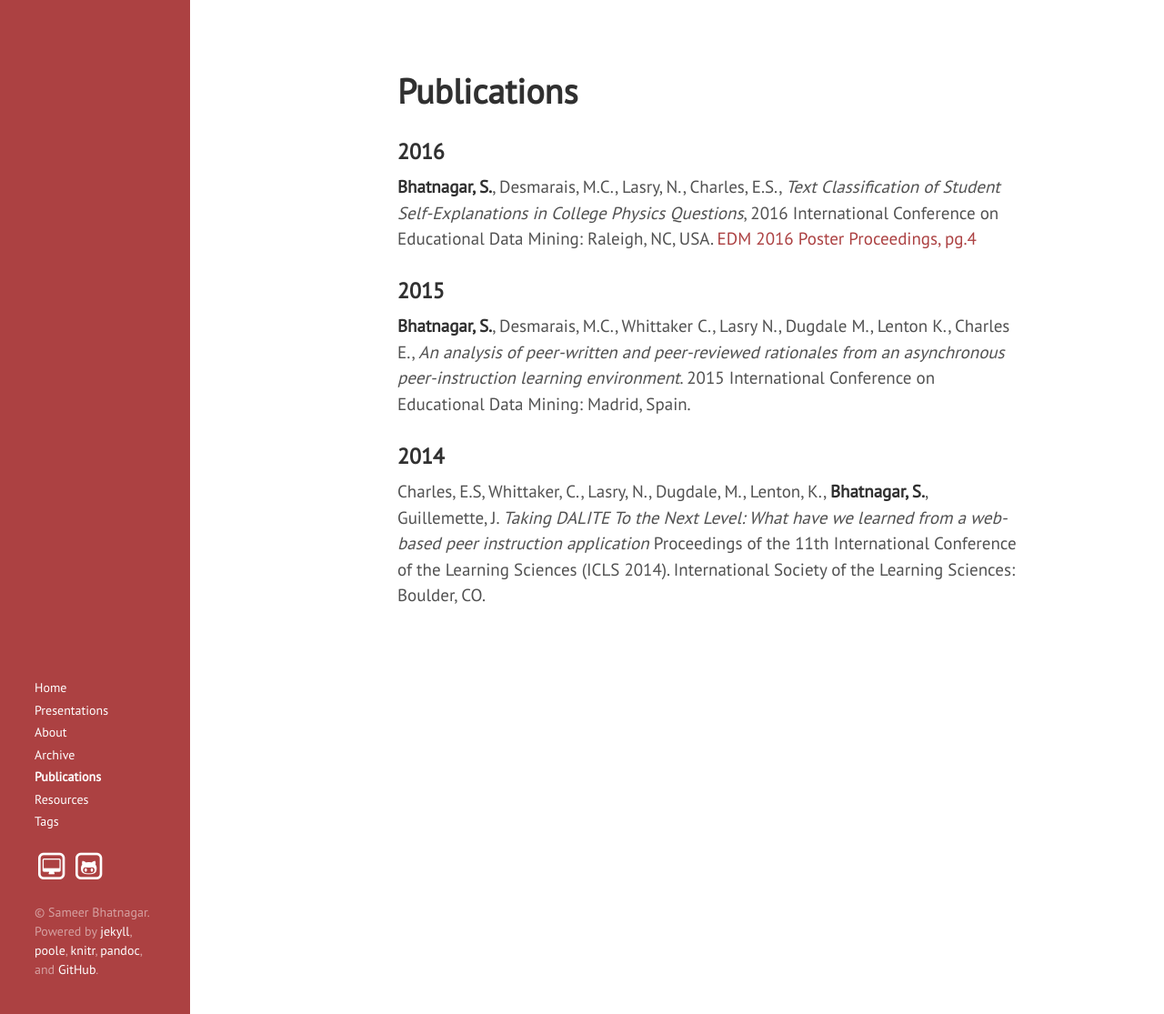
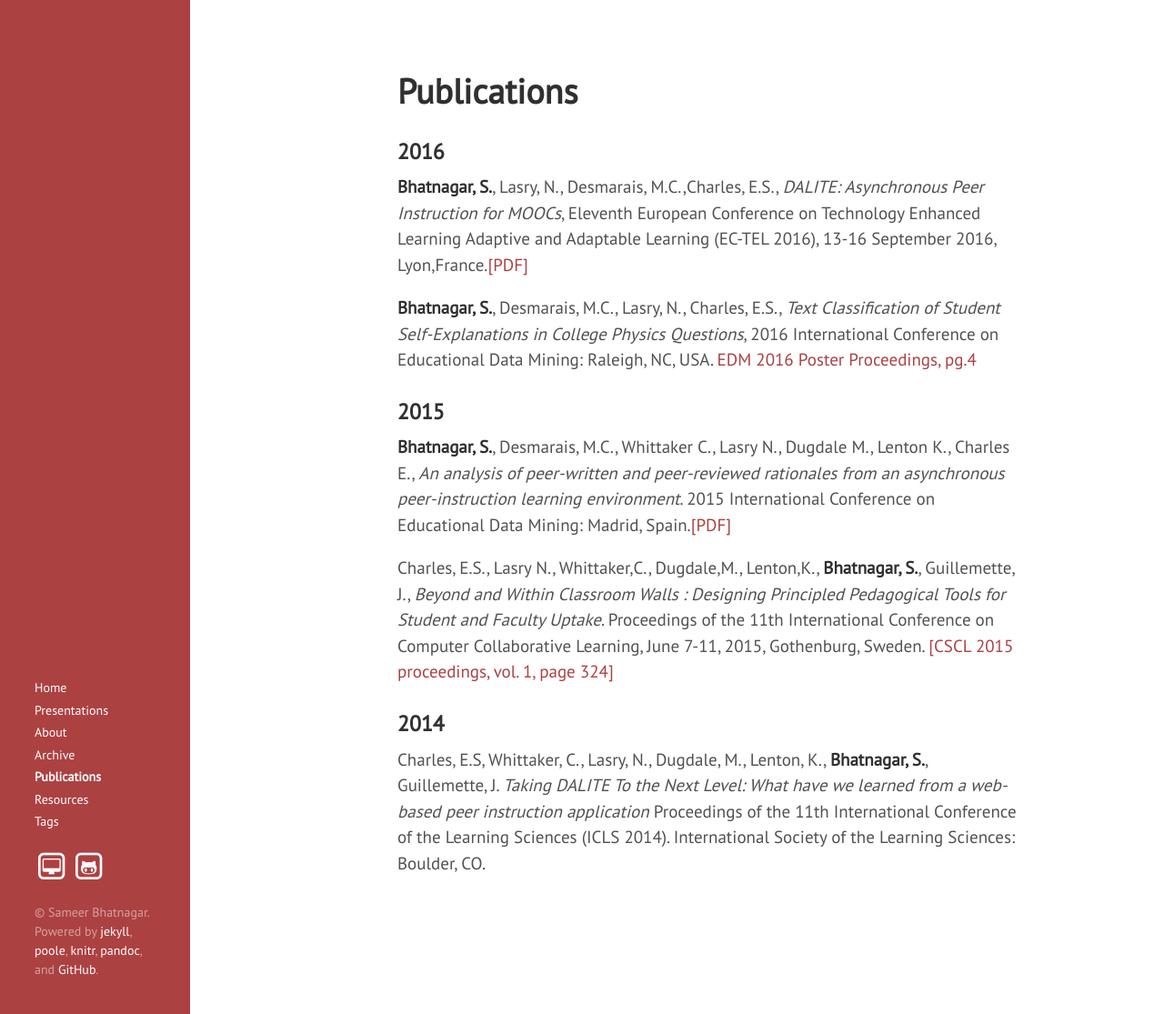
Before and after one commit to sameerbhatnagar/sameerbhatnagar.github.io, a Jekyll site: the page built from pubs.md, in a window 1280 px wide and 1115 px high. Shown: the whole window at 91% size. Built offline with Jekyll 4.4.1, drawn with Linux system fonts in a browser that asks for light colours; nearby versions of some CDN libraries.

Commit message:
new pubs

```diff
--- a/pubs.md
+++ b/pubs.md
@@ -4,12 +4,17 @@ title: "Publications"
 ---
 
 ### 2016
-**Bhatnagar, S.**, Desmarais, M.C., Lasry, N., Charles, E.S., _Text Classification of Student Self-Explanations in College
-Physics Questions_, 2016 International Conference on Educational Data Mining: Raleigh, NC, USA. [EDM 2016 Poster Proceedings, pg.4](http://www.educationaldatamining.org/EDM2016/proceedings/edm2016_postersdemos.pdf)
+
+**Bhatnagar, S.**, Lasry, N., Desmarais, M.C.,Charles, E.S., _DALITE: Asynchronous Peer Instruction for
+MOOCs_, Eleventh European Conference on Technology Enhanced Learning Adaptive and Adaptable Learning (EC-TEL 2016), 13-16 September 2016, Lyon,France.[[PDF]](http://www.professeurs.polymtl.ca/michel.desmarais/Publications-Michel/EC-TEL_2016_paper_201.pdf)
+
+**Bhatnagar, S.**, Desmarais, M.C., Lasry, N., Charles, E.S., _Text Classification of Student Self-Explanations in College Physics Questions_, 2016 International Conference on Educational Data Mining: Raleigh, NC, USA. [EDM 2016 Poster Proceedings, pg.4](http://www.educationaldatamining.org/EDM2016/proceedings/edm2016_postersdemos.pdf)
 
 ### 2015
 
-**Bhatnagar, S.**, Desmarais, M.C., Whittaker C., Lasry N., Dugdale M., Lenton K., Charles E., _An analysis of peer-written and peer-reviewed rationales from an asynchronous peer-instruction learning environment_. 2015 International Conference on Educational Data Mining: Madrid, Spain.
+**Bhatnagar, S.**, Desmarais, M.C., Whittaker C., Lasry N., Dugdale M., Lenton K., Charles E., _An analysis of peer-written and peer-reviewed rationales from an asynchronous peer-instruction learning environment_. 2015 International Conference on Educational Data Mining: Madrid, Spain.[[PDF]](http://files.eric.ed.gov/fulltext/ED560883.pdf)
+
+Charles, E.S., Lasry N., Whittaker,C., Dugdale,M., Lenton,K., **Bhatnagar, S.**, Guillemette, J., _Beyond and Within Classroom Walls : Designing Principled Pedagogical Tools for Student and Faculty Uptake_. Proceedings of the 11th International Conference on Computer Collaborative Learning, June 7-11, 2015, Gothenburg, Sweden. [[CSCL 2015 proceedings, vol. 1, page 324]](https://www.isls.org/cscl2015/papers/CSCL2015ProceedingsVolume1.pdf)
 
 ### 2014
 
```
